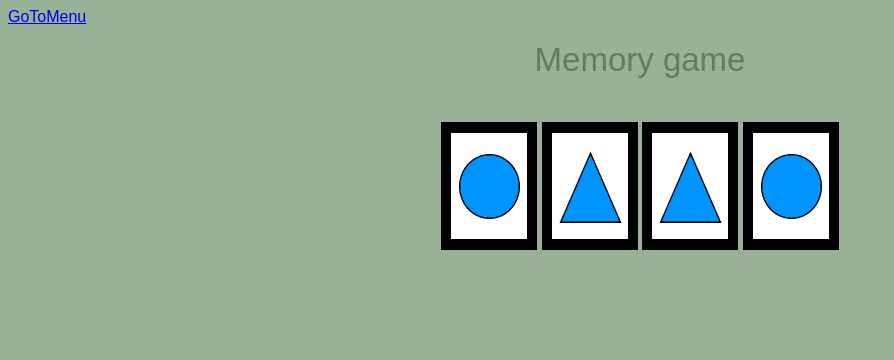
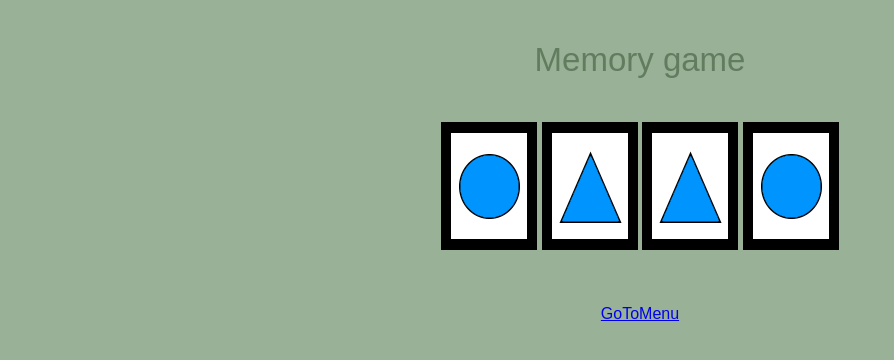
Before and after one commit to claraconstans/p1_01, a plain HTML site: page pi_2/html/game.html in a window 1280 px wide. Shown: the whole page, without its empty margins (0-894 px from the left). Drawn offline with Linux system fonts and the light colour scheme.

Commit message:
canvis estetica

```diff
--- a/pi_2/html/game.html
+++ b/pi_2/html/game.html
@@ -15,7 +15,7 @@
 				<img class="carta" src="../resources/tb.png" onclick="items[2].do_click()">
 				<img class="carta" src="../resources/cb.png" onclick="items[3].do_click()">
 			</div>
-			<a href="../">GoToMenu</a>
+			<a class=return href="../">GoToMenu</a>
 		</div>
 	</body>
 </html>
--- a/pi_2/styles/main.css
+++ b/pi_2/styles/main.css
@@ -21,17 +21,13 @@ body{
 	grid-column: 2/3;
 	grid-row: 2;
 	margin: auto;
-	/*display: grid;
-	grid-template-columns: 1fr 30rem;
-	grid-gap: 0.625rem;
-	/*grid-template-rows: 1fr 30rem 1fr;
-	/*grid-auto-rows: minmax(6.25rem);*/
 }
 
-/*.carta{
+.return{
 	grid-column: 2/3;
-	grid-row: 2;
-}*/
+	grid-row: 3;
+	margin: auto;
+}
 
 .titol{
 	grid-column: 2/3;
@@ -47,14 +43,6 @@ body{
 	border: none;
 	border: 0.125rem solid rgb(98, 124, 95);
 }
-
-/*.carta{
-	font-size: 1.563rem;
-	/*grid-column: 2/3;
-	grid-row: auto;
-	grid-column: auto;
-	grid-row: 2/3;
-}*/
 
 p{
 	text-align: center;
```
